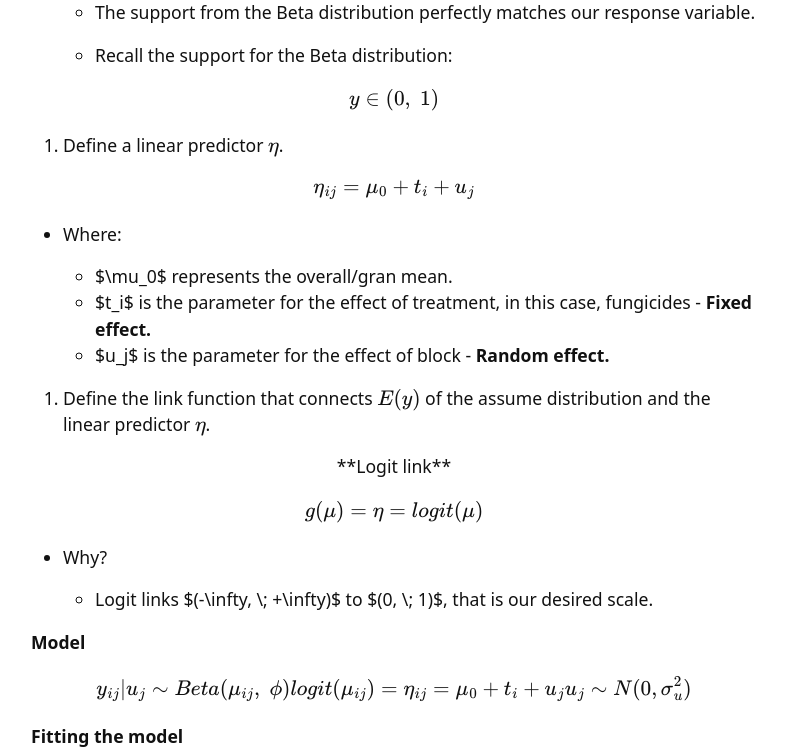
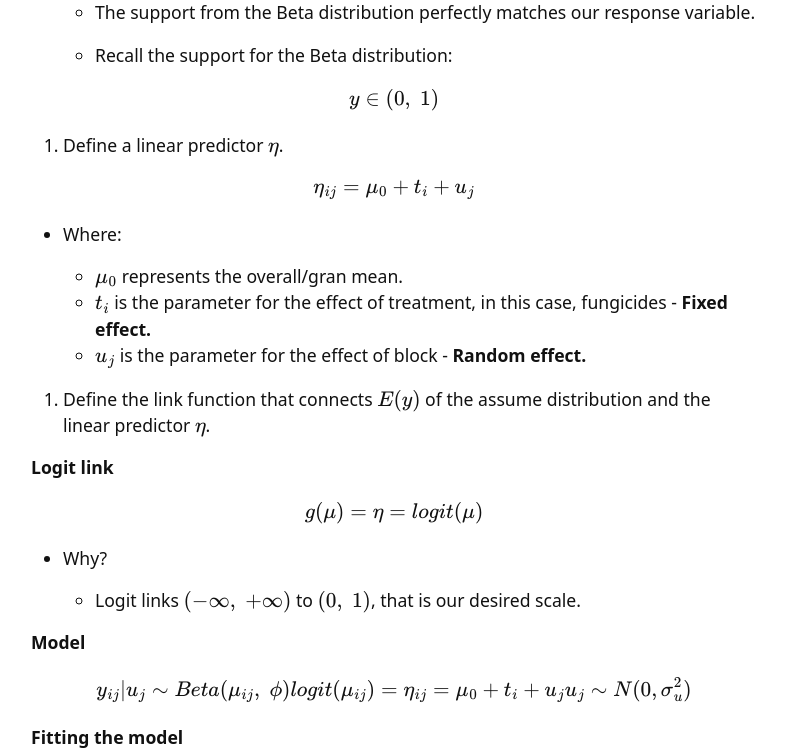
Before and after one commit to k-state-id3a/mixed-models-fall25, a Jekyll site: the page built from content/3-lesson.md, in a window 1280 px wide and 900 px high, scrolled down 7289 px, cut to the strip 0-752 px from the top of the window. Shown: the whole strip, without its empty margins (246-1031 px from the left). Built offline with Jekyll 4.4.1, drawn with Linux system fonts in a browser that asks for light colours; formulas are drawn with MathJax 3; some of the changed text lies outside the part shown.

Commit message:
Example I + Corrections

```diff
--- a/content/3-lesson.md
+++ b/content/3-lesson.md
@@ -377,19 +377,19 @@ $$ \eta_{ij} = \mu_0 + t_i + u_j $$
 
 -   Where:
 
-    -   $\mu_0$ represents the overall/gran mean.
-    -   $t_i$ is the parameter for the effect of treatment, in this case, fungicides - **Fixed effect.**
-    -   $u_j$ is the parameter for the effect of block - **Random effect.**
+    -   $$\mu_0$$ represents the overall/gran mean.
+    -   $$t_i$$ is the parameter for the effect of treatment, in this case, fungicides - **Fixed effect.**
+    -   $$u_j$$ is the parameter for the effect of block - **Random effect.**
 
 3.  Define the link function that connects $$E(y)$$ of the assume distribution and the linear predictor $$\eta$$.
 
-<center>**Logit link**</center>
+**Logit link**
 
 $$ g(\mu) = \eta = logit(\mu)$$
 
 -   Why?
 
-    -   Logit links $(-\infty, \; +\infty)$ to $(0, \; 1)$, that is our desired scale.
+    -   Logit links $$(-\infty, \; +\infty)$$ to $$(0, \; 1)$$, that is our desired scale.
 
 **Model**
 
@@ -461,7 +461,7 @@ For general linear mixed models our residuals are assumed to be normally distrib
 
     -   Compare the quantiles[^1] of two distributions, if they are similar, we expect them to fall on a one to one diagonal line. In this case, in the y-axis we have the quantiles of the simulated residuals and in the x-axis the quantiles of a standard uniform distribution.
 
-    -   Kolmogorov-Smirnov test: Test for uniformity against a uniform distribution - $Uniform(0, \; 1)$.
+    -   Kolmogorov-Smirnov test: Test for uniformity against a uniform distribution - $$Uniform(0, \; 1)$$.
 
     -   Dispersion test: Variance in the observations vs. Variance on the simulations.
 
```
